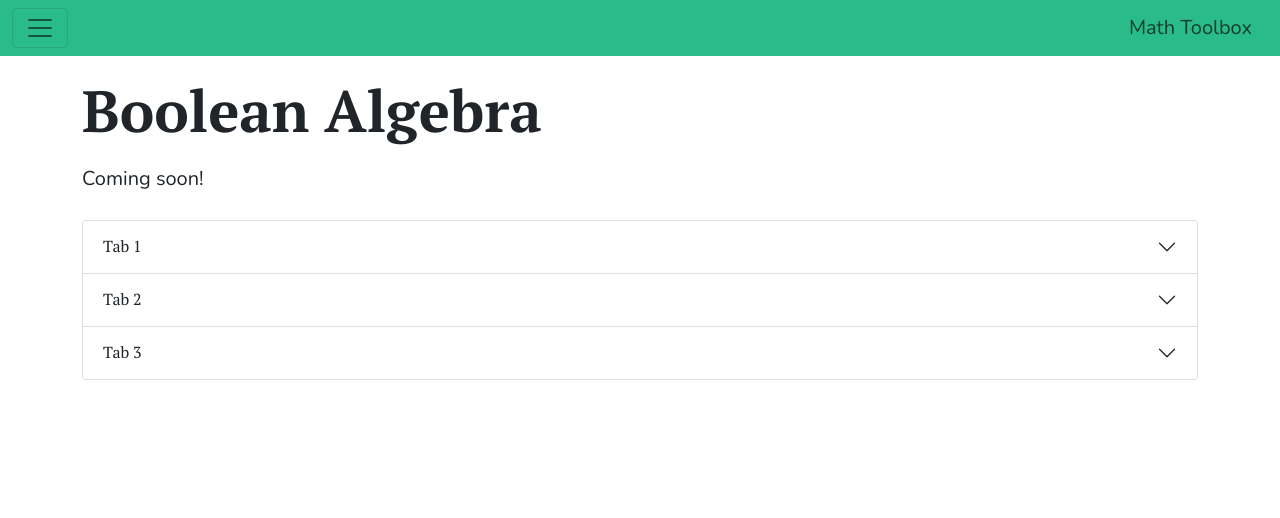
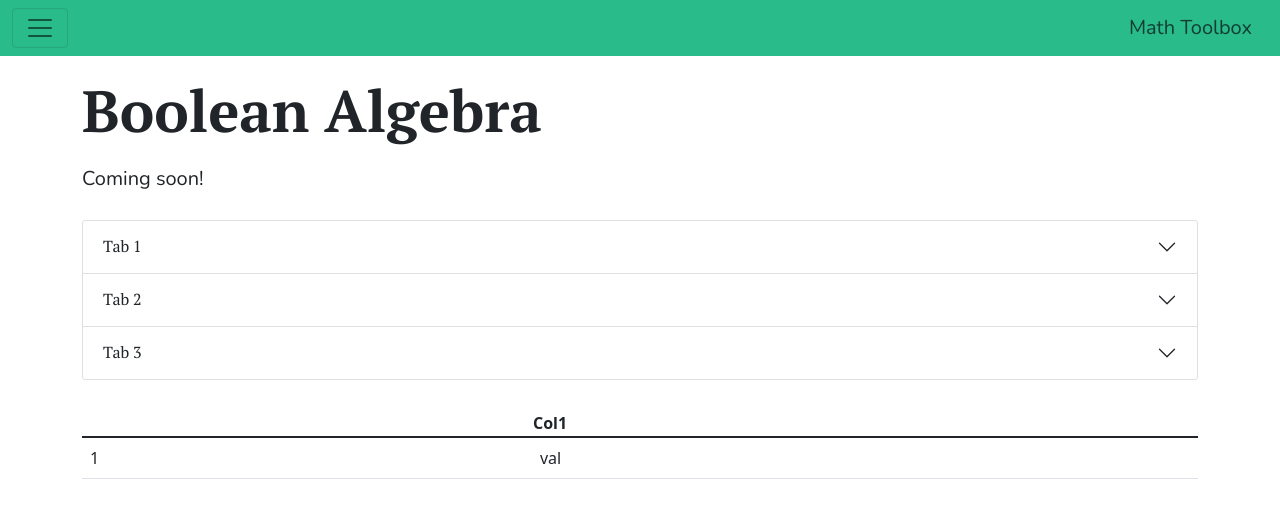
Before and after one commit to orrshalev/math-tools-react, a React (Create React App) app: page /tools/boolean-algebra in a window 1280 px wide. Shown: the top 518 px of the page. Built offline with nearby package versions, Linux system fonts and the light colour scheme.

Commit message:
Table added

```diff
--- a/src/pages/tools/BooleanAlgebra.tsx
+++ b/src/pages/tools/BooleanAlgebra.tsx
@@ -1,4 +1,5 @@
 import React from "react";
+import { Container, Table } from "react-bootstrap";
 import MathNavbar from "../../components/MathNavbar";
 import ToolStart from "../../components/ToolStart";
 
@@ -41,6 +42,21 @@ function BooleanAlgebra(): JSX.Element {
       <MathNavbar />
       <ToolStart title={title} description={description} tabs={tabs} />
       <div style={{ height: "30px" }} />
+      <Container fluid="md">
+        <Table responsive={true}>
+          <thead>
+            <th>{" "}</th>
+            <th>Col1</th>
+          </thead>
+          <tbody>
+            <tr>
+              <td>1</td>
+              <td>val</td>
+            </tr>
+          </tbody>
+        </Table>
+      </Container>
+      <div style={{ height: "30px" }} />
     </>
   );
 }
```
